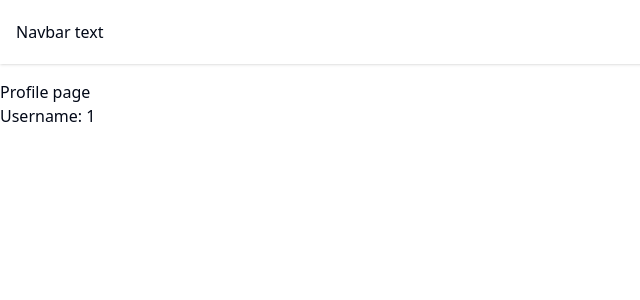
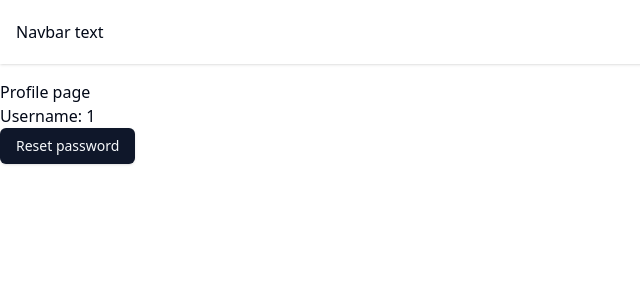
Before and after one commit to JakubLipnicki/emplocity-audio-upload-thing, a Nuxt app in the folder frontend/: page /profile/1 in a window 1280 px wide. Shown: the top 300 px of the page, without its empty margins (0-640 px from the left). Built offline with nearby package versions, Linux system fonts and the light colour scheme.

Commit message:
button addition

```diff
--- a/frontend/pages/profile/[name].vue
+++ b/frontend/pages/profile/[name].vue
@@ -1,9 +1,14 @@
 <script setup>
 const route = useRoute();
 const name = route.params.name;
+
+function reset() {
+  navigateTo("/request-password/")
+}
 </script>
 
 <template>
-    <h1>Profile page</h1>
-    <h2>Username: {{ name }}</h2>
+  <h1>Profile page</h1>
+  <h2>Username: {{ name }}</h2>
+  <Button @click="reset">Reset password</Button>
 </template>
```
